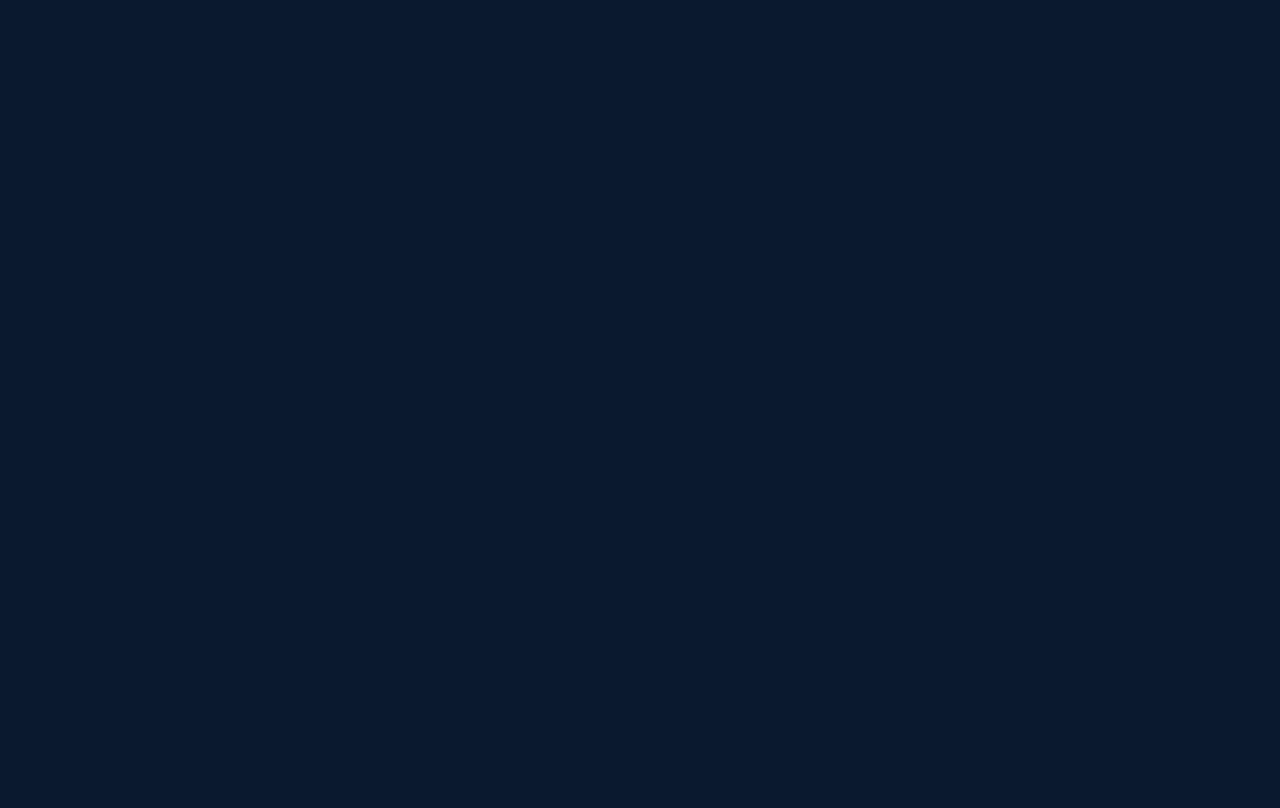
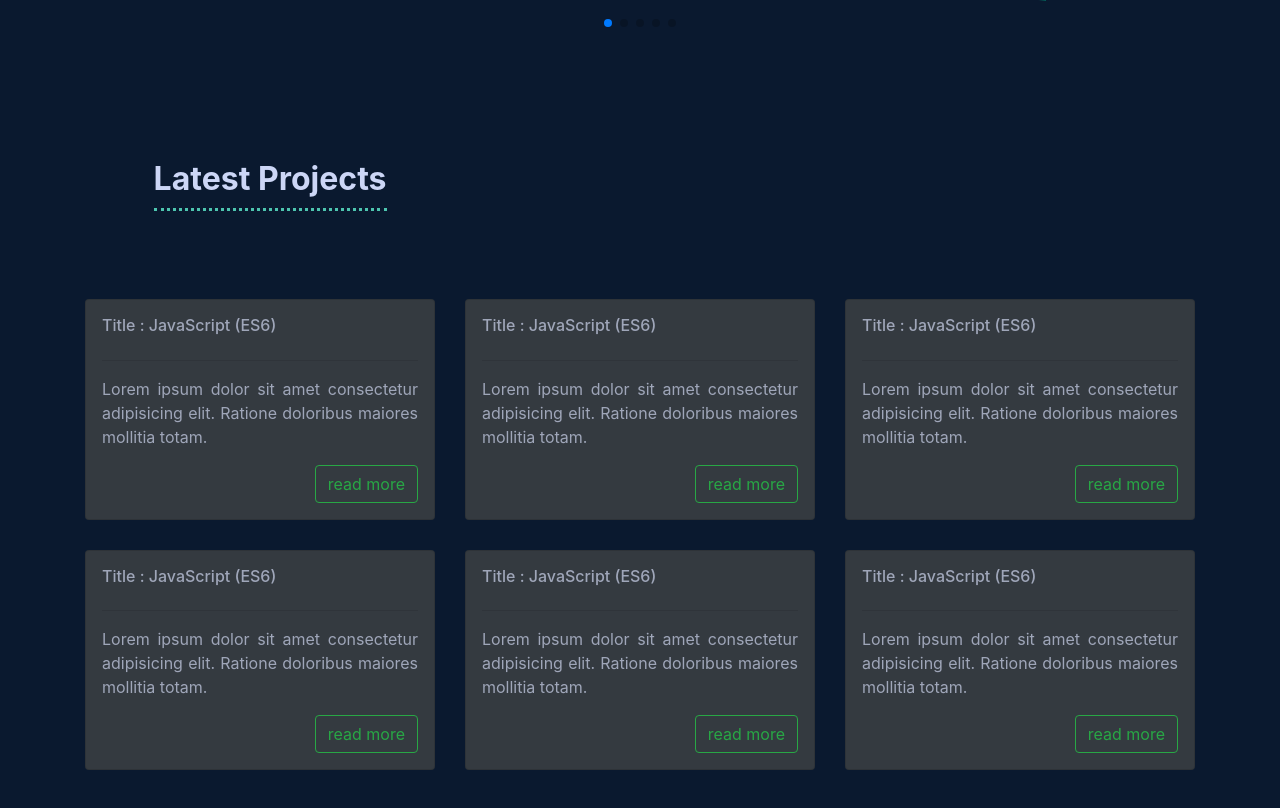
Before and after one commit to Sabbir185/Portfolio, a React (Create React App) app: page / in a window 1280 px wide. Shown: the part 1954-2762 px from the top of the page. Before the commit the page ends 1890 px from the top, so only its background shows below. Built offline with nearby package versions, Linux system fonts and the light colour scheme.

Commit message:
blog component added

```diff
--- /dev/null
+++ b/src/Data/Blogs.json
@@ -0,0 +1,8 @@
+[
+{"id":1, "blog":"JavaScript (ES6)", "description":"Lorem ipsum dolor sit amet consectetur adipisicing elit. Ratione doloribus maiores mollitia totam."},
+{"id":2, "blog":"JavaScript (ES6)", "description":"Lorem ipsum dolor sit amet consectetur adipisicing elit. Ratione doloribus maiores mollitia totam."},
+{"id":3, "blog":"JavaScript (ES6)", "description":"Lorem ipsum dolor sit amet consectetur adipisicing elit. Ratione doloribus maiores mollitia totam."},
+{"id":4, "blog":"JavaScript (ES6)", "description":"Lorem ipsum dolor sit amet consectetur adipisicing elit. Ratione doloribus maiores mollitia totam."},
+{"id":5, "blog":"JavaScript (ES6)", "description":"Lorem ipsum dolor sit amet consectetur adipisicing elit. Ratione doloribus maiores mollitia totam."},
+{"id":6, "blog":"JavaScript (ES6)", "description":"Lorem ipsum dolor sit amet consectetur adipisicing elit. Ratione doloribus maiores mollitia totam."}
+]
--- /dev/null
+++ b/src/components/BlogContainer/BlogContainer.css
@@ -0,0 +1,3 @@
+.text-clr{
+    color: #9fa6b9;
+}
--- /dev/null
+++ b/src/components/BlogContainer/BlogContainer.js
@@ -0,0 +1,19 @@
+import React from 'react';
+import './BlogContainer.css'
+
+const BlogContainer = (props) => {
+    const{blog, description} = props.blog;
+
+    return (
+        <div>
+            <div className="card p-3 text-clr bg-dark">
+                <h6>Title : {blog}</h6>
+                <hr />
+                <p className="text-justify">{description}</p>
+                <button className="btn btn-outline-success d-block ml-auto">read more</button>
+            </div>
+        </div>
+    );
+};
+
+export default BlogContainer;
--- a/src/components/Home/Home.js
+++ b/src/components/Home/Home.js
@@ -1,5 +1,6 @@
 import React from 'react';
 import Header from '../Header/Header';
+import HomeBlog from '../HomeBlog/HomeBlog';
 import MySelf from '../MySelf/MySelf';
 import SwiperProject from '../SwiperProject/SwiperProject';
 
@@ -9,6 +10,7 @@ const Home = () => {
            <Header/>
            <MySelf/>
            <SwiperProject/>
+           <HomeBlog/>
         </main>
     );
 };
--- /dev/null
+++ b/src/components/HomeBlog/HomeBlog.css
@@ -0,0 +1,29 @@
+.homeBlog-container{
+    background-color: #0A192F;
+    padding-top: 5%;
+    padding-bottom: 10%;
+}
+.homeBlog-title{
+    font-size: 32px;
+    color: #CCD6F6;
+    font-weight: 700;
+    border-bottom: 3px dotted #4DC5AF;
+    padding-bottom: 10px;
+    margin-left: 12%;
+}
+
+.blogStyle{
+    display: grid;
+    grid-template-columns: repeat(3, 1fr);
+    grid-gap: 30px;
+}
+@media only screen and (max-width: 768px) {
+    .blogStyle{
+        grid-template-columns: repeat(2, 1fr);
+    }
+  }
+@media only screen and (max-width: 480px) {
+    .blogStyle{
+        grid-template-columns: repeat(1, 1fr);
+    }
+  }
--- /dev/null
+++ b/src/components/HomeBlog/HomeBlog.js
@@ -0,0 +1,28 @@
+import React, { useEffect, useState } from 'react';
+import BlogContainer from '../BlogContainer/BlogContainer';
+import './HomeBlog.css';
+import blogData from '../../Data/Blogs.json'
+
+const HomeBlog = () => {
+    const [blogs, setBlog] = useState([]);
+
+    useEffect(()=>{
+        setBlog(blogData)
+    },[])
+    console.log(blogs)
+
+    return (
+        <section className="homeBlog-container">
+            <span className="homeBlog-title">Latest Projects</span>
+
+            <div className="blogStyle text-dark container mt-5 pt-5">
+                {
+                    blogs.map(blog=><BlogContainer key={blog.id} blog={blog}></BlogContainer>)
+                }
+            </div>
+
+        </section>
+    );
+};
+
+export default HomeBlog;
--- a/src/components/SwiperProject/SwiperProject.css
+++ b/src/components/SwiperProject/SwiperProject.css
@@ -1,17 +1,17 @@
-#root { height: 100% }
-html,
-body {
+/* #root { height: 100% }
+html, */
+.swiper-main {
   position: relative;
   height: 100%;
 }
 
-body {
+.swiper-main {
   background: #0A192F;
   font-family: Helvetica Neue, Helvetica, Arial, sans-serif;
   font-size: 14px;
   color: #000;
   margin: 0;
-  padding: 0;
+  padding-top: 50px;
 }
 
 .swiper-container {
@@ -43,3 +43,6 @@ body {
     padding-bottom: 10px;
     margin-left: 12%;
 }
+.mySwiper{
+  padding-top: 10%;
+}
--- a/src/components/SwiperProject/SwiperProject.js
+++ b/src/components/SwiperProject/SwiperProject.js
@@ -26,7 +26,7 @@ SwiperCore.use([EffectCoverflow,Pagination]);
 
 const SwiperProject = () => {
     return (
-        <section className="pb-5 mt-5">
+        <section className="pb-5 swiper-main">
             <span className="swiper-title">Latest Projects</span>
             <Swiper effect={'coverflow'} grabCursor={true} centeredSlides={true} slidesPerView={'auto'} coverflowEffect={{
                 "rotate": 50,
```
Also changed, not shown: src/components/AboutMe/AboutMe.css (added), src/components/Blogs/Blogs.css (added).
